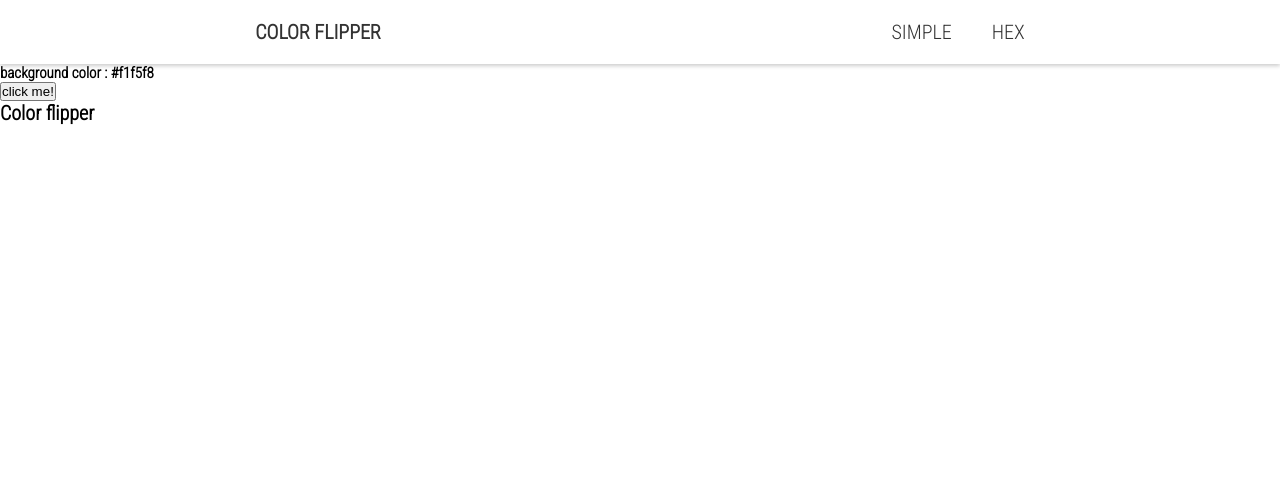
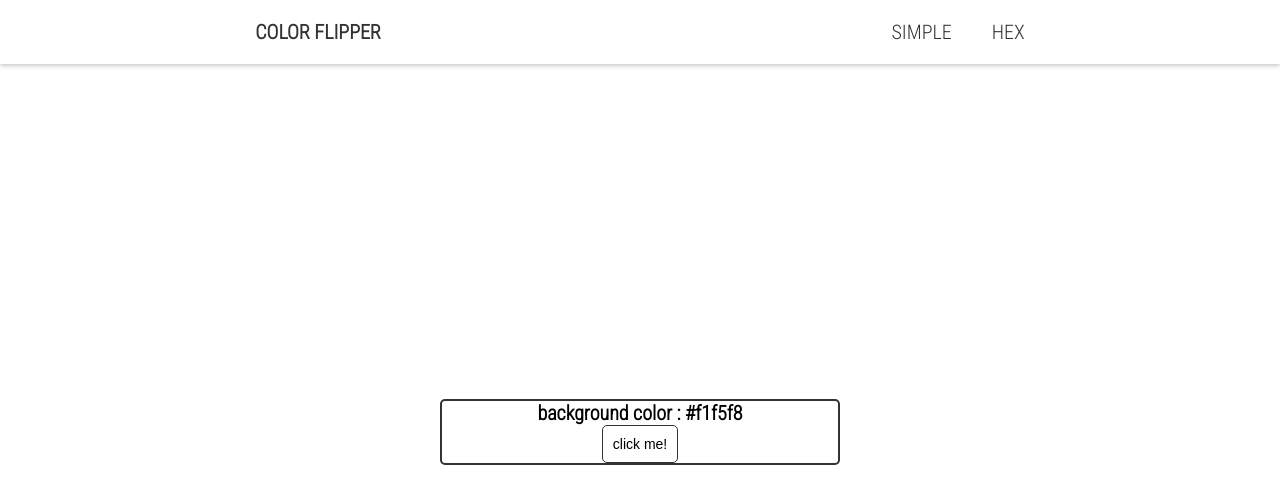
Before and after one commit to l-kosmala/Color-Flipper, a plain HTML site: page index.html in a window 1280 px wide. Drawn offline with Linux system fonts and the light colour scheme.

Commit message:
Update style.css

```diff
--- a/css/style.css
+++ b/css/style.css
@@ -16,6 +16,7 @@ html {
 
 nav {
     width: 100%;
+    height: 8vh;
     box-shadow: 0 2px 4px 0 rgba(0,0,0,.2);
 }
 
@@ -69,3 +70,38 @@ nav {
     text-decoration: none;
     color: #333;
 }
+
+/* main section */
+
+main {
+    width: 100%;
+    height: 92vh;
+    display: flex;
+    flex-flow:column;
+    align-items: center;
+    justify-content: center;
+}
+
+.container {
+    width: 40rem;
+    border: 2px solid #333;
+    border-radius: 5px;
+    text-align: center;
+}
+
+.container h2 {
+    font-size: 2rem;
+}
+
+.btn {
+    font-size: 1.4rem;
+    padding: 1rem;
+    border: 1px solid #333;
+    border-radius: 5px;
+    background-color: #fff;
+}
+
+
+h1 {
+    display: none;
+}
```
